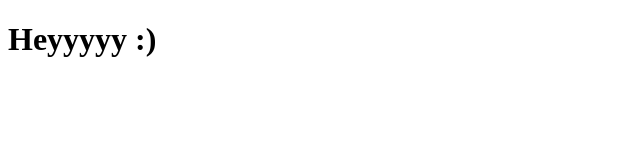
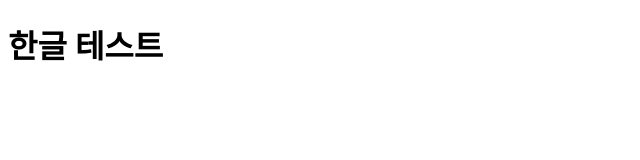
Before and after one commit to intoxicated/intoxicated.github.io, a plain HTML site: page index.html in a window 1280 px wide. Shown: the whole page, without its empty margins (0-640 px from the left). Drawn offline with Linux system fonts and the light colour scheme.

Commit message:
Update index.html

```diff
--- a/index.html
+++ b/index.html
@@ -2,6 +2,6 @@
 <html>
     <title>Welcome to Intoxicated World :O</title>
     <body>
-        <h1>Heyyyyy :) </h1>
+        <h1>한글 테스트 </h1>
     </body>
 </html>
```
